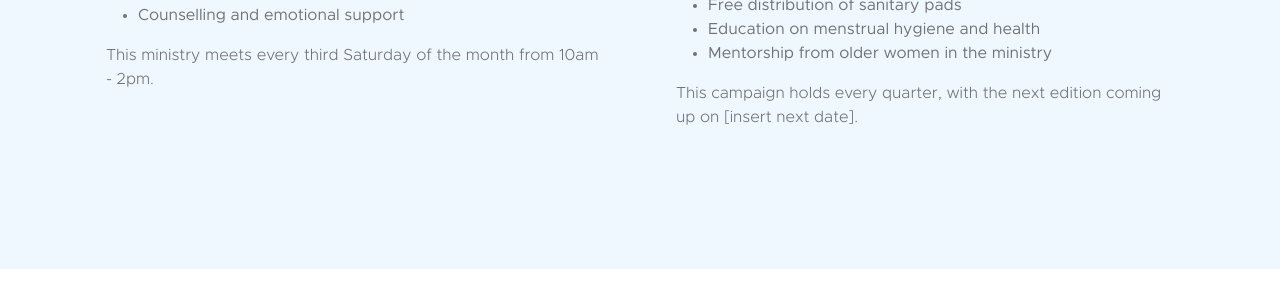
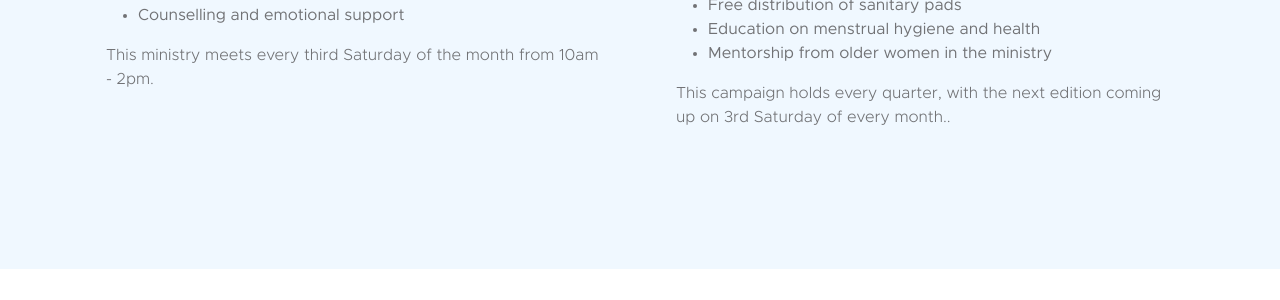
Before and after one commit to TimOsahenru/decisionwomen, a Jekyll site: the page about.html, which Jekyll copies as it is, in a window 1280 px wide and 900 px high, scrolled down 1179 px. Shown: the part 175-475 px from the top of the window. Built offline with Jekyll 4.4.1, drawn with Linux system fonts in a browser that asks for light colours.

Commit message:
correct date added

```diff
--- a/about.html
+++ b/about.html
@@ -166,7 +166,7 @@
                                 <li>Education on menstrual hygiene and health</li>
                                 <li>Mentorship from older women in the ministry</li>
                             </ul>
-                            <p>This campaign holds every quarter, with the next edition coming up on [insert next date].</p>
+                            <p>This campaign holds every quarter, with the next edition coming up on 3rd Saturday of every month..</p>
                         </div>
                     </div>
                 </div>
```
